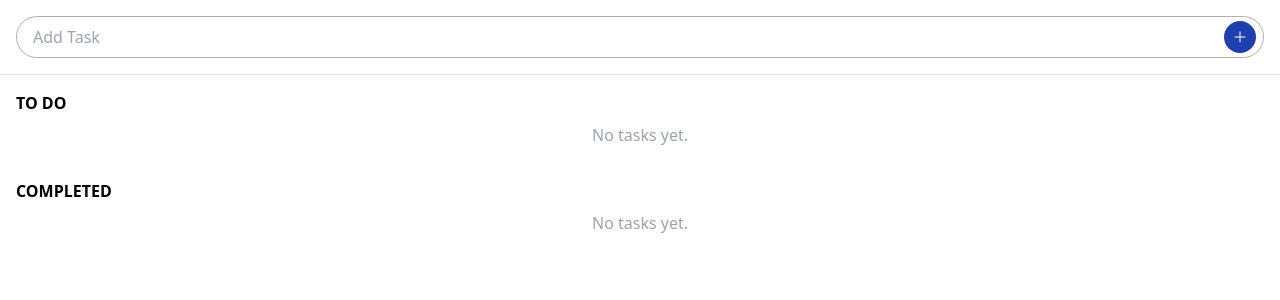
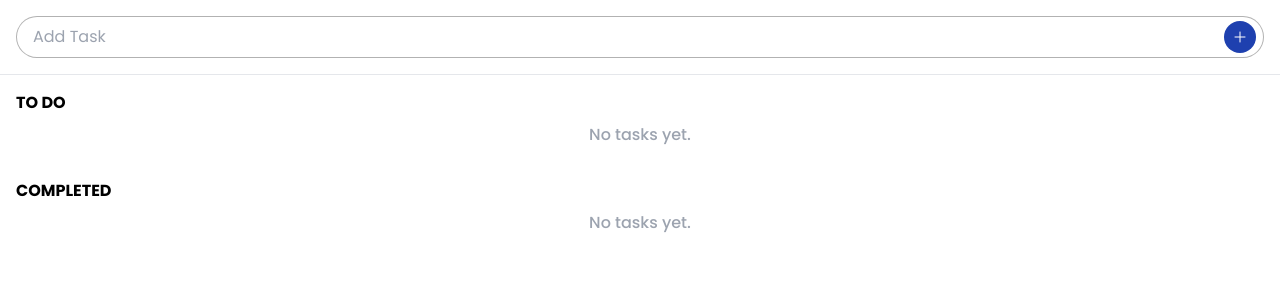
Before and after one commit to dev-mabdulrehman/todo-list, a React (Create React App) app: page / in a window 1280 px wide. Shown: the top 300 px of the page. Built offline with nearby package versions, Linux system fonts and the light colour scheme.

Commit message:
Bug for checkbox fix

```diff
--- a/src/assets/css/index.css
+++ b/src/assets/css/index.css
@@ -1,3 +1,11 @@
+@import url('https://fonts.googleapis.com/css2?family=Poppins:ital,wght@0,100;0,200;0,300;0,400;0,500;0,600;0,700;0,800;0,900;1,100;1,200;1,300;1,400;1,500;1,600;1,700;1,800;1,900&display=swap');
+
 @tailwind base;
 @tailwind components;
 @tailwind utilities;
+
+@layer base {
+	body {
+		@apply font-poppins;
+	}
+}
--- a/src/components/TaskList.tsx
+++ b/src/components/TaskList.tsx
@@ -14,7 +14,7 @@ const TaskList = ({ heading, taskList }: Props) => {
     const handleTaskStatusChange = useCallback((e: ChangeEvent<HTMLInputElement>) => {
         const id = (e.target.getAttribute("data-id") as unknown as number);
         setTaskList(prevState => {
-            const taskIdx = prevState.findIndex(ps => ps.id as number === id as number);
+            const taskIdx = prevState.findIndex(ps => Number.parseInt(ps.id.toString()) === Number.parseInt(id.toString()));
             if (taskIdx !== -1) {
                 prevState[taskIdx].isCompleted = !prevState[taskIdx].isCompleted;
             }
--- a/tailwind.config.js
+++ b/tailwind.config.js
@@ -2,7 +2,11 @@
 module.exports = {
 	content: ['./src/**/*.{js,jsx,ts,tsx}'],
 	theme: {
-		extend: {},
+		extend: {
+			fontFamily: {
+				poppins: ['Poppins', 'sans-serif'],
+			},
+		},
 	},
 	plugins: [],
 };
```
